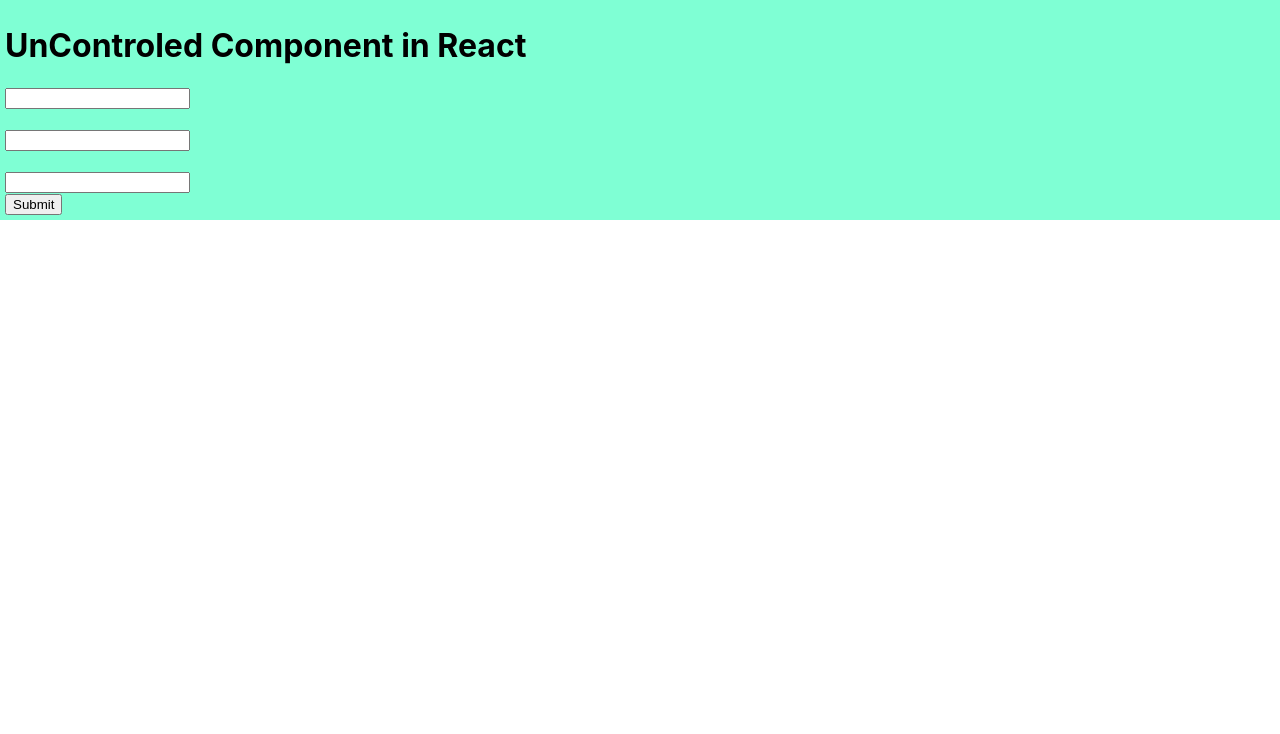
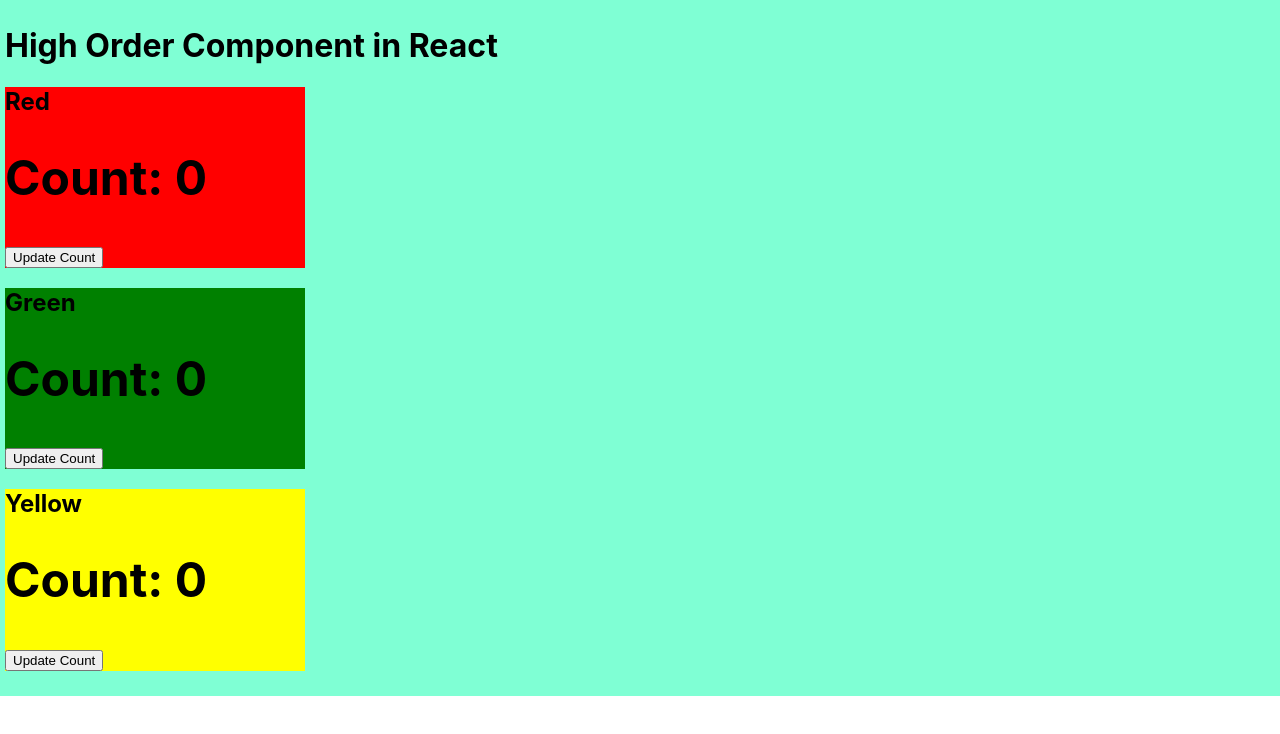
Before and after one commit to Functionup-mn/new-repo-at-BHPL, a React (Create React App) app: page / in a window 1280 px wide. Shown: the top 734 px of the page. Built offline with nearby package versions, Linux system fonts and the light colour scheme.

Commit message:
high order component

```diff
--- a/src/App.js
+++ b/src/App.js
@@ -1,34 +1,40 @@
-import React, { useRef } from 'react';
+import React, { useState } from 'react';
 import './App.css'
 
 
 function App(){
-                                      // UnControlled components: when input fields are not controlled through the state in React then this components are called as uncontrolled components. this is controlled through javascript or Ref.
-     let inputRef = useRef(null)
-     let inputRef2 = useRef(null)
-
-   function submitForm(e){
-        e.preventDefault()
-        console.log("Input field 1:", inputRef.current.value);
-        console.log("input field 2:", inputRef2.current.value);
-        let Input3 = document.getElementById("input3").value;
-        console.log("Input field 3:", Input3);
-   }
+                            // Higher-order components or HOC is the advanced method of reusing the component functionality logic. It simply takes the original component and returns the enhanced component.
 
   return (
     <div className='App'>
-      <h1>  UnControled Component in React</h1>
-      <form onSubmit={submitForm}>
-        <input ref={inputRef} type="text" />
-        <br />
-        <br />
-        <input ref={inputRef2} type="text" />
-        <br />
-        <br />
-        <input id='input3' type="text" />
-        <br />
-        <button>Submit</button>
-      </form>
+      <h1>  High Order Component in React</h1>
+        <HOCRed cmp={Counter}/>
+        <HOCGreen cmp={Counter}/>
+        <HOCYellow cmp={Counter}/>
+    </div>
+  )
+}
+
+function HOCRed(props){
+
+  return <h2 style={{backgroundColor: 'red', width:'300px'}}>Red<props.cmp/></h2>
+}
+
+function HOCGreen(props){
+
+  return <h2 style={{backgroundColor: 'green', width:'300px'}}>Green<props.cmp/></h2>
+}
+function HOCYellow(props){
+
+  return <h2 style={{backgroundColor: 'yellow', width:'300px'}}>Yellow<props.cmp/></h2>
+}
+
+function Counter(){
+  const [count, setCount] = useState(0);
+  return (
+    <div>
+      <h1>Count: {count}</h1>
+      <button onClick={(()=> setCount(count+1))}>Update Count</button>
     </div>
   )
 }
```
